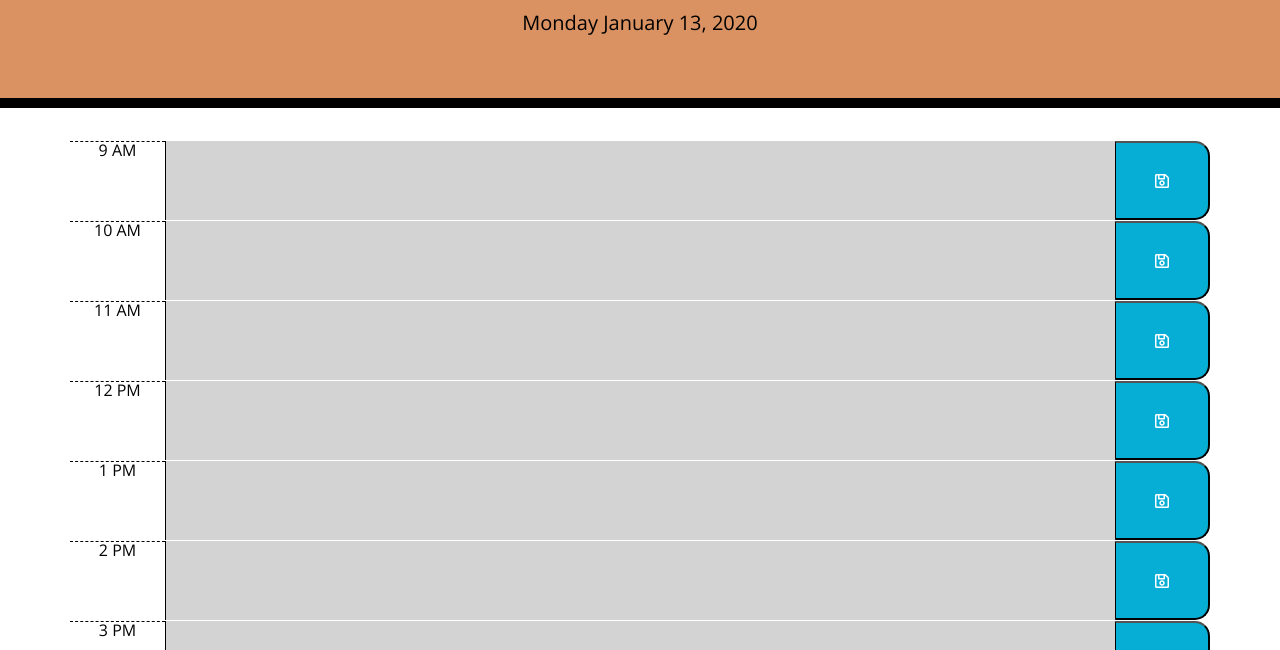
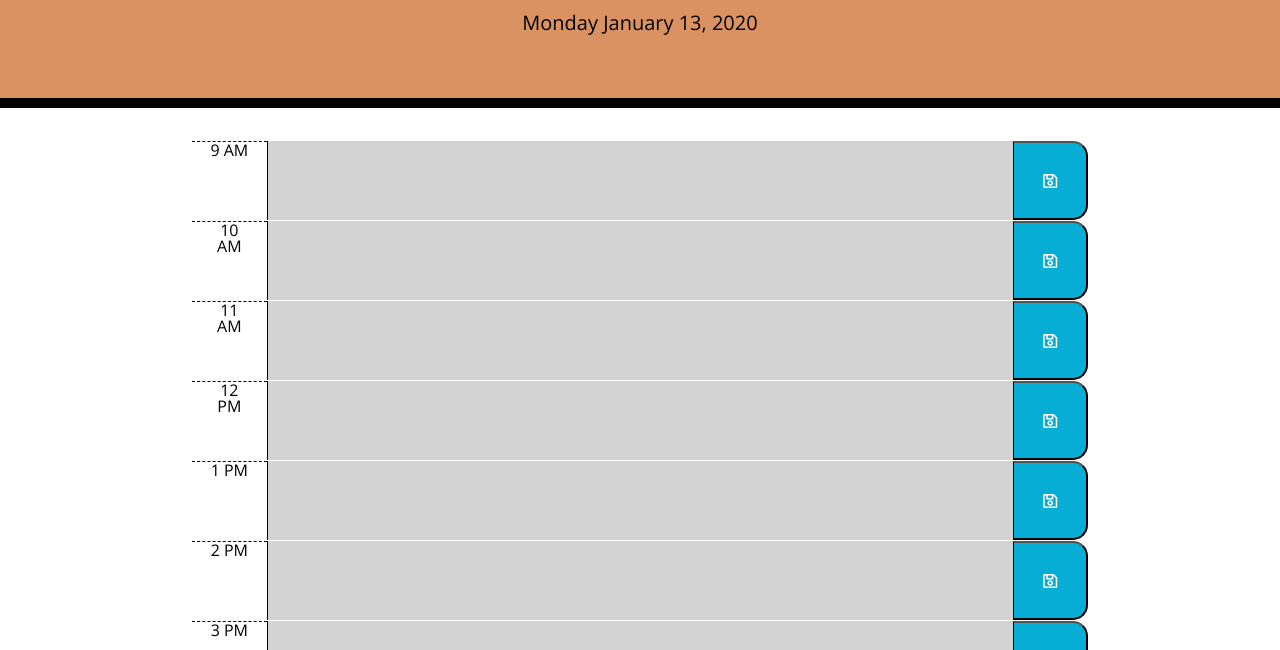
Before and after one commit to sgutierrez-19/Day-Planner, a plain HTML site: page index.html in a window 1280 px wide. Shown: the part 142-792 px from the top of the page. Drawn offline with nearby package versions, Linux system fonts and the light colour scheme.

```diff
--- a/index.html
+++ b/index.html
@@ -20,7 +20,7 @@
     <p class="lead">A simple calendar app for scheduling your work day</p>
     <p id="currentDay" class="lead"></p>
   </header>
-  <div class="container">
+  <div class="container main">
     <!-- Timeblocks go here -->
 
     <div class="row time-block select" data-time="9">
```
Also changed, not shown: img/Planner.PNG (added), 1 other file.
